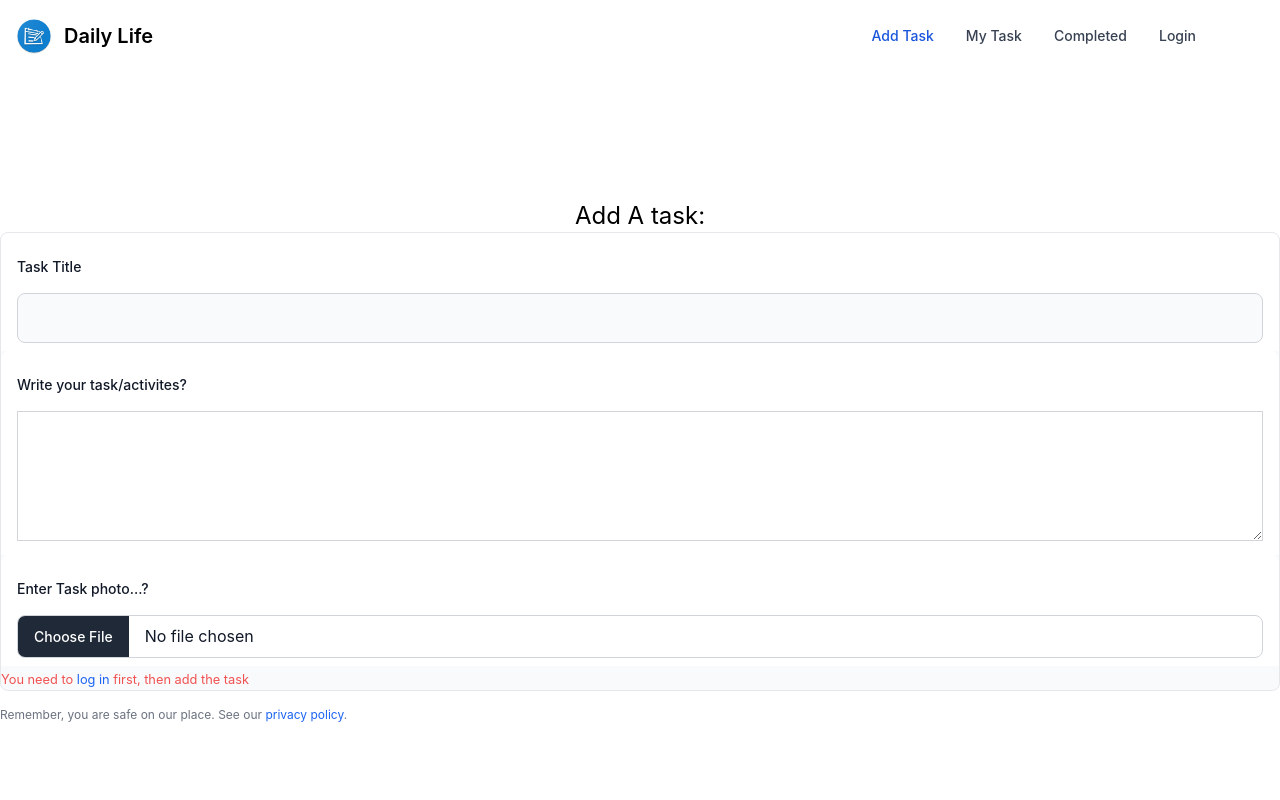
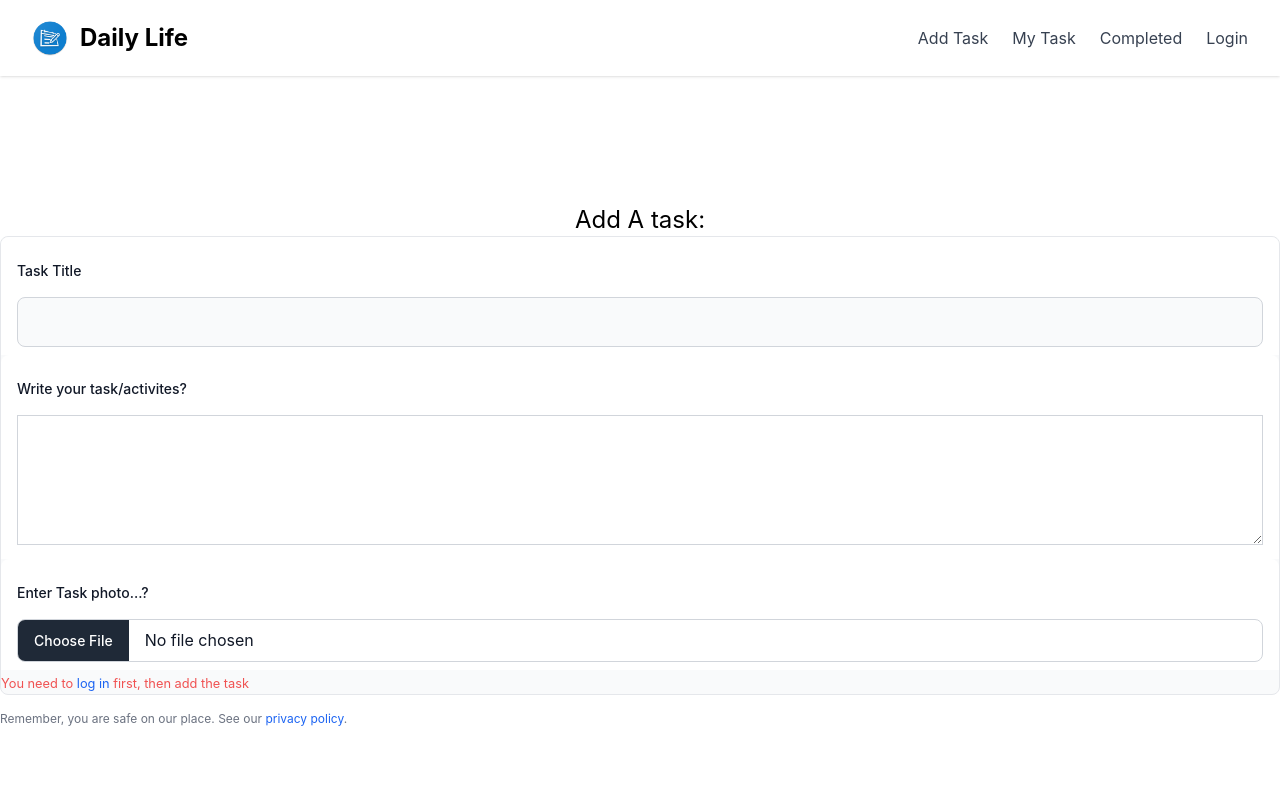
Before and after one commit to mdiibrahim/Daily-Life, a React (Create React App) app: page / in a window 1280 px wide. Shown: the top 800 px of the page. Built offline with nearby package versions, Linux system fonts and the light colour scheme; no server answers.

Commit message:
navbar issus solved

```diff
--- a/src/Pages/AddTask/AddTask.js
+++ b/src/Pages/AddTask/AddTask.js
@@ -41,7 +41,7 @@ const AddTask = () => {
                         }
                         try {
 
-                            fetch('https://daily-life-server-side.vercel.app/tasks', {
+                            fetch('http://localhost:5000/tasks', {
                                 method: 'POST',
                                 headers: {
                                     'content-type': 'application/json',
--- a/src/Pages/Layout/Main.js
+++ b/src/Pages/Layout/Main.js
@@ -1,14 +1,16 @@
 import React from 'react';
 import { Outlet } from 'react-router-dom';
 import Footer from '../Shared/Footer/Footer';
-import Header from '../Shared/Header/Header';
+
+import Navbar from '../Shared/Header/Navbar';
 
 
 
 const Main = () => {
     return (
         <div>
-            <Header></Header>
+
+            <Navbar></Navbar>
             <Outlet></Outlet>
             <Footer></Footer>
         </div>
--- a/src/Pages/Login/Login.js
+++ b/src/Pages/Login/Login.js
@@ -54,7 +54,7 @@ const Login = () => {
     }
     const saveUser = (name, email) => {
         const user = { name, email };
-        fetch('https://daily-life-server-side.vercel.app/users', {
+        fetch('http://localhost:5000/users', {
             method: 'POST',
             headers: {
                 'content-type': 'application/json'
--- a/src/Pages/MyTask/MyTask.js
+++ b/src/Pages/MyTask/MyTask.js
@@ -8,7 +8,7 @@ const MyTask = () => {
     const { user } = useContext(AuthContext);
     const [tasks, setTasks] = useState([]);
     useEffect(() => {
-        fetch(`https://daily-life-server-side.vercel.app/tasks/${user?.email}`)
+        fetch(`http://localhost:5000/tasks/${user?.email}`)
             .then(res => res.json())
             .then(data => setTasks(data))
     }, [user?.email])
--- a/src/Pages/MyTask/TaskDetails.js
+++ b/src/Pages/MyTask/TaskDetails.js
@@ -7,7 +7,7 @@ const TaskDetails = () => {
     const navigate = useNavigate();
     const { taskImage, title, details, _id } = task;
     const handleDeleteTask = (id) => {
-        fetch(`https://daily-life-server-side.vercel.app/tasks/my-tasks/${id}`, {
+        fetch(`http://localhost:5000/tasks/my-tasks/${id}`, {
             method: 'Delete',
 
         })
@@ -23,7 +23,7 @@ const TaskDetails = () => {
     }
     const handleCompletedTask = (id) => {
         try {
-            axios.put(`https://daily-life-server-side.vercel.app/tasks/${id}`, {
+            axios.put(`http://localhost:5000/tasks/${id}`, {
                 completed: 'yes'
             })
                 .then(res => {
--- a/src/Pages/Routes/Routes/Routes.js
+++ b/src/Pages/Routes/Routes/Routes.js
@@ -47,7 +47,7 @@ const router = createBrowserRouter([
             {
                 path: '/tasks/my-tasks/:id',
                 element: <PrivateRoute><TaskDetails></TaskDetails></PrivateRoute>,
-                loader: ({ params }) => fetch(`https://daily-life-server-side.vercel.app/tasks/my-tasks/${params.id}`)
+                loader: ({ params }) => fetch(`http://localhost:5000/tasks/my-tasks/${params.id}`)
             }
         ]
     },
--- a/src/Pages/Shared/Footer/Footer.js
+++ b/src/Pages/Shared/Footer/Footer.js
@@ -5,7 +5,7 @@ const Footer = () => {
     return (
         <div>
 
-            <footer className="p-4 bg-white sm:p-6 dark:bg-gray-900 mt-80">
+            <footer className="p-4 bg-white sm:p-6 dark:bg-gray-900 mt-96">
                 <div className="md:flex md:justify-between">
                     <div className="mb-6 md:mb-0">
                         <Link to='/' className="flex items-center">
--- /dev/null
+++ b/src/Pages/Shared/Header/Navbar.js
@@ -0,0 +1,109 @@
+import React, { useContext, useState } from 'react';
+import { Link } from 'react-router-dom';
+import demo from '../../../assets/images/profile.jpg';
+import { AuthContext } from '../../contexts/AuthProvider';
+import logo from '../../../assets/images/logo.png';
+const Navbar = () => {
+    const [navbar, setNavbar] = useState(false);
+    const { user, logOut } = useContext(AuthContext);
+  const handleLogOut = () => {
+    logOut()
+      .then(() => { })
+      .catch(err => console.log(err));
+  }
+    const menuItems = <React.Fragment>
+
+
+    {
+      user?.uid ?
+        <>
+
+          <li className="block py-2 pl-3 pr-4 text-gray-700 rounded hover:bg-gray-100 md:hover:bg-transparent md:border-0 md:hover:text-blue-700 md:p-0 dark:text-gray-400 md:dark:hover:text-white dark:hover:bg-gray-700 dark:hover:text-white md:dark:hover:bg-transparent"><button onClick={handleLogOut}>Sign out</button></li>
+          <div data-tip={user.displayName} className=' -mb-4' >
+            <img src={user?.photoURL ? user.photoURL : demo} alt="" className='rounded-full w-10 ' />
+          </div>
+
+        </>
+        :
+        <>
+          <li className="block py-2 pl-3 pr-4 text-gray-700 rounded hover:bg-gray-100 md:hover:bg-transparent md:border-0 md:hover:text-blue-700 md:p-0 dark:text-gray-400 md:dark:hover:text-white dark:hover:bg-gray-700 dark:hover:text-white md:dark:hover:bg-transparent"><Link to="/login">Login</Link></li>
+
+        </>
+    }
+  </React.Fragment>
+
+    return (
+        <nav className="w-full bg-white shadow">
+            <div className="justify-between px-4 mx-auto lg:max-w-7xl md:items-center md:flex md:px-8">
+                <div>
+                    <div className="flex items-center justify-between py-3 md:py-5 md:block">
+                        <Link to='/' className="flex items-center">
+                        <img src={logo} className="h-6 mr-3 sm:h-9" alt="Flowbite Logo" />
+                            <h2 className="text-2xl font-bold">Daily Life</h2>
+                        </Link>
+                        <div className="md:hidden">
+                            <button
+                                className="p-2 text-gray-700 rounded-md outline-none focus:border-gray-400 focus:border"
+                                onClick={() => setNavbar(!navbar)}
+                            >
+                                {navbar ? (
+                                    <svg
+                                        xmlns="http://www.w3.org/2000/svg"
+                                        className="w-6 h-6"
+                                        viewBox="0 0 20 20"
+                                        fill="currentColor"
+                                    >
+                                        <path
+                                            fillRule="evenodd"
+                                            d="M4.293 4.293a1 1 0 011.414 0L10 8.586l4.293-4.293a1 1 0 111.414 1.414L11.414 10l4.293 4.293a1 1 0 01-1.414 1.414L10 11.414l-4.293 4.293a1 1 0 01-1.414-1.414L8.586 10 4.293 5.707a1 1 0 010-1.414z"
+                                            clipRule="evenodd"
+                                        />
+                                    </svg>
+                                ) : (
+                                    <svg
+                                        xmlns="http://www.w3.org/2000/svg"
+                                        className="w-6 h-6"
+                                        fill="none"
+                                        viewBox="0 0 24 24"
+                                        stroke="currentColor"
+                                        strokeWidth={2}
+                                    >
+                                        <path
+                                            strokeLinecap="round"
+                                            strokeLinejoin="round"
+                                            d="M4 6h16M4 12h16M4 18h16"
+                                        />
+                                    </svg>
+                                )}
+                            </button>
+                        </div>
+                    </div>
+                </div>
+                <div>
+                    <div
+                        className={`flex-1 justify-self-center pb-3 mt-8 md:block md:pb-0 md:mt-0 ${navbar ? "block" : "hidden"
+                            }`}
+                    >
+                        <ul className="items-center justify-center space-y-2 md:flex md:space-x-6 md:space-y-0">
+                            <li>
+                                <Link to="/" className="block py-2 pl-3 pr-4 text-gray-700 rounded hover:bg-gray-100 md:hover:bg-transparent md:border-0 md:hover:text-blue-700 md:p-0 dark:text-gray-400 md:dark:hover:text-white dark:hover:bg-gray-700 dark:hover:text-white md:dark:hover:bg-transparent">Add Task</Link>
+                            </li>
+                            <li>
+                                <Link to="/my-tasks" className="block py-2 pl-3 pr-4 text-gray-700 rounded hover:bg-gray-100 md:hover:bg-transparent md:border-0 md:hover:text-blue-700 md:p-0 dark:text-gray-400 md:dark:hover:text-white dark:hover:bg-gray-700 dark:hover:text-white md:dark:hover:bg-transparent">My Task</Link>
+                            </li>
+                            <li>
+                                <Link to="/completed-tasks" className="block py-2 pl-3 pr-4 text-gray-700 rounded hover:bg-gray-100 md:hover:bg-transparent md:border-0 md:hover:text-blue-700 md:p-0 dark:text-gray-400 md:dark:hover:text-white dark:hover:bg-gray-700 dark:hover:text-white md:dark:hover:bg-transparent">Completed</Link>
+                            </li>
+
+                            {menuItems}
+                        </ul>
+                    </div>
+                </div>
+            </div>
+        </nav>
+    );
+
+
+};
+
+export default Navbar;
--- a/src/Pages/SignUp/SignUp.js
+++ b/src/Pages/SignUp/SignUp.js
@@ -59,7 +59,7 @@ const SignUp = () => {
 
     const saveUser = (name, email) => {
         const user = { name, email };
-        fetch('https://daily-life-server-side.vercel.app/users', {
+        fetch('http://localhost:5000/users', {
             method: 'POST',
             headers: {
                 'content-type': 'application/json'
--- a/src/index.js
+++ b/src/index.js
@@ -5,7 +5,7 @@ import App from './App';
 import reportWebVitals from './reportWebVitals';
 import AuthProvider from './Pages/contexts/AuthProvider';
 import { QueryClient, QueryClientProvider } from '@tanstack/react-query'
-
+import 'flowbite';
 
 
 const queryClient = new QueryClient()
--- a/tailwind.config.js
+++ b/tailwind.config.js
@@ -4,7 +4,7 @@ module.exports = {
   content: [
     // ...
     'node_modules/flowbite-react/**/*.{js,jsx,ts,tsx}',
-    "./src/**/*.{js,jsx,ts,tsx}",
+    "./src/**/*.{html,js,jsx,ts,tsx}",
   ],
 
   theme: {
```
Also changed, not shown: src/Pages/CompletedTask/CompletedTask.js (+4 -4 lines).
